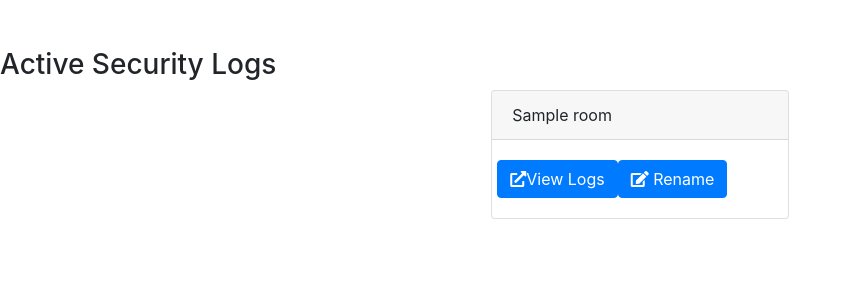
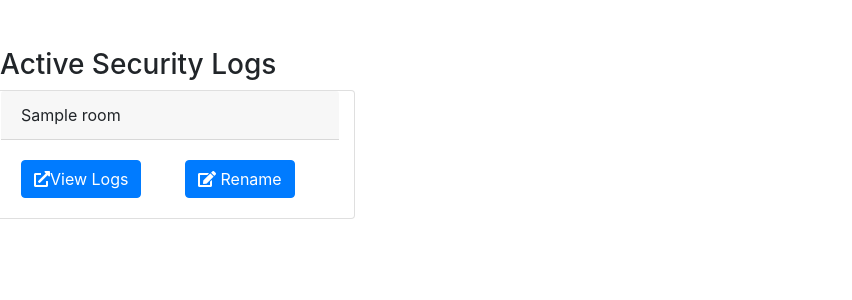
Before and after one commit to naliuj/StudioOpsDriveUtil, a Flask app: template templates/index.html in a window 1280 px wide. Shown: the part 56-356 px from the top of the page, without its empty margins (0-852 px from the left). Run offline with Flask 3, Linux system fonts and the light colour scheme; the template is opened without the code that fills it: values that come from a table or form of the project are taken from there, most other values are stand-ins (such as "Sample title", 1, 10 or a date in 2020); parts of the project's set-up code (start-up, migrations or seed data) failed here and were passed over; some libraries are stand-ins or nearby versions.

Commit message:
template tweaks

```diff
--- a/templates/index.html
+++ b/templates/index.html
@@ -4,7 +4,7 @@
 <head>
     <meta charset="UTF-8">
     <meta name="viewport" content="width=device-width, initial-scale=1.0">
-    <title>Your Bootstrap Website</title>
+    <title>Studio Ops Drive Util</title>
     <!-- Add Bootstrap CSS link here -->
     <link rel="stylesheet" href="https://stackpath.bootstrapcdn.com/bootstrap/4.5.2/css/bootstrap.min.css">
     <!-- Add your custom CSS here -->
@@ -42,22 +42,25 @@
     <section id="ActiveRooms" class="py-5">
         <h3>Active Security Logs</h3>
         <div class="row">
-            <div class="container col-3">
+            <div class="container row">
                 {% for room in active_rooms %}
-                <div class="card">
+                <div class="card col-md-4" style="margin-bottom: 10px">
                     <div class="card-header">{{ room[1] }}</div>
                     <div class="card-body">
                         <div class="row">
+                            <div class="col-md-6">
                                 <a href="https://drive.google.com/drive/folders/{{ room[0] }}" target="_blank">
                                     <button class="btn btn-primary">
                                         <i class="fas fa-external-link-alt"></i>View Logs
                                     </button>
                                 </a>
-                            <!-- Button to Trigger Modal -->
+                            </div>
+                            <div class="col-md-6">
                                 <button class="btn btn-primary" data-toggle="modal" data-target="#renameModal">
                                     <i class="fas fa-edit"></i> <!-- Edit icon -->
                                     Rename
                                 </button>
+                            </div>
 
                             <!-- Modal -->
                             <div class="modal fade" id="renameModal" tabindex="-1" role="dialog" aria-labelledby="renameModalLabel" aria-hidden="true">
@@ -101,6 +104,9 @@
                         </div>
                     </div>
                 </div>
+                {% if loop.index % 3 == 0 %}
+                </div><div class="container row">
+                {% endif %}
                 {% endfor %}
                 </div>
             </div>
```
Lines whose indentation alone changed are shown as unchanged.
